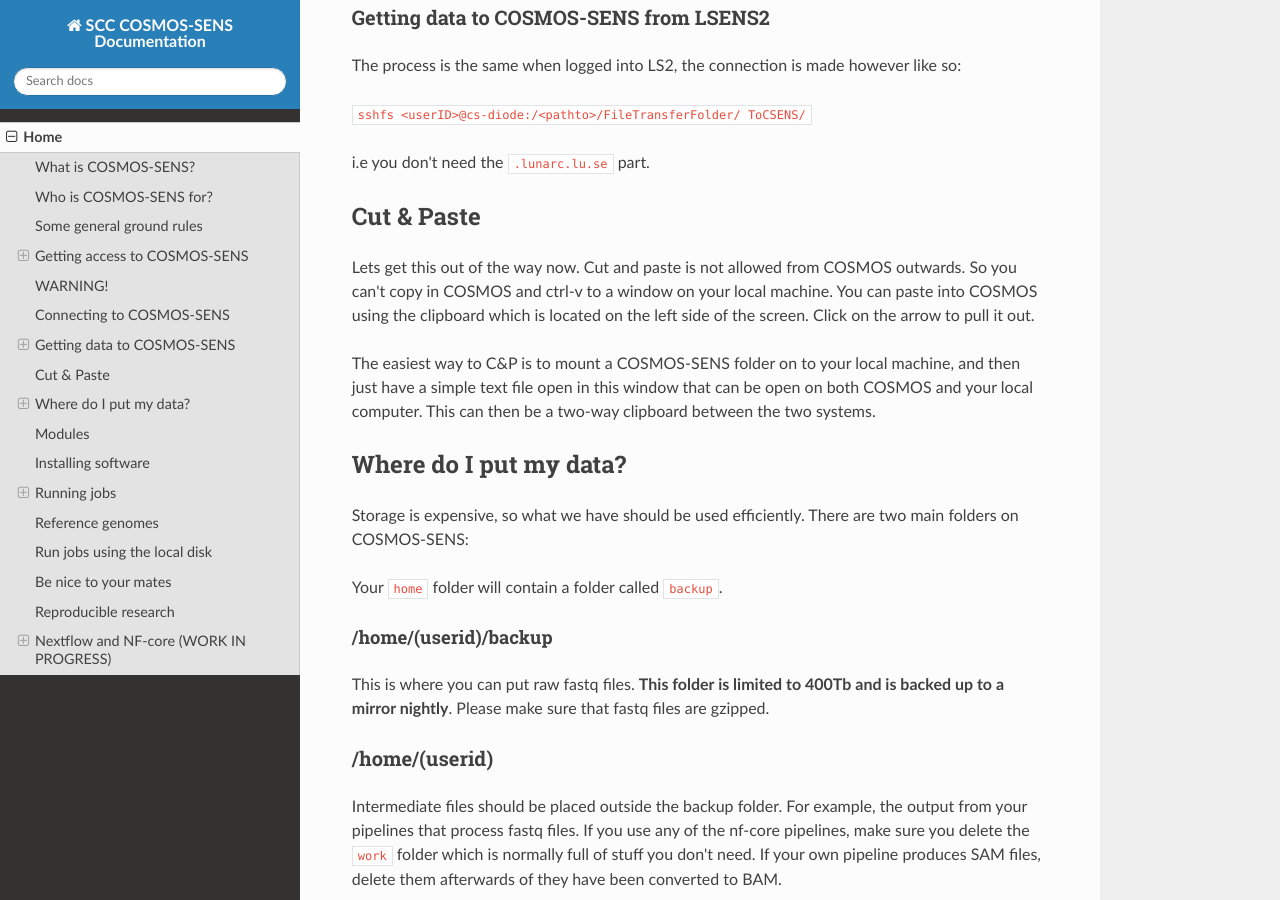
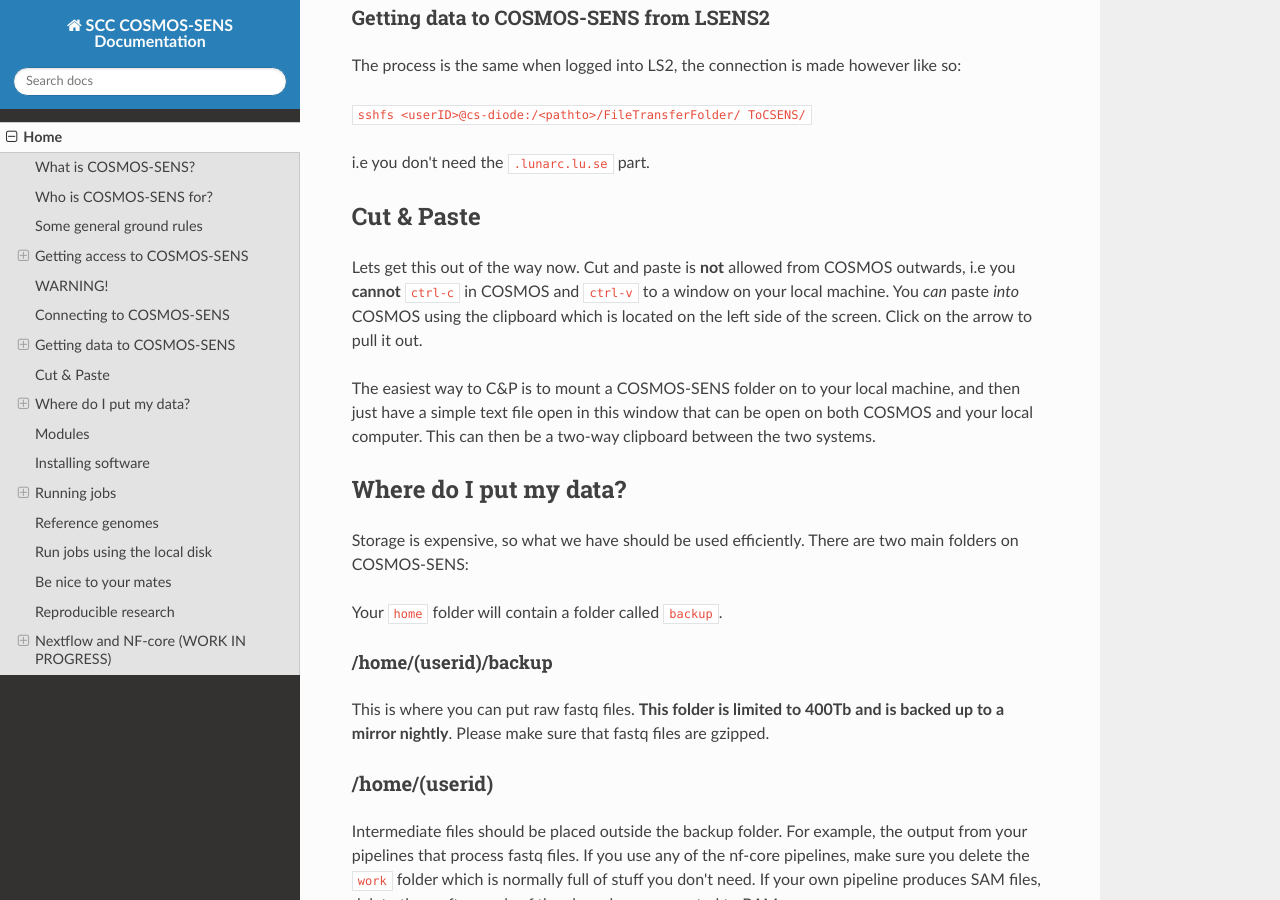
Before and after one commit to sccbioinformatics/SCC_CSENS_docs, an MkDocs documentation site: the page built from docs/index.md, in a window 1280 px wide and 900 px high, scrolled down 3467 px. Built offline with MkDocs 1.6.1, drawn with Linux system fonts in a browser that asks for light colours; nearby versions of some CDN libraries.

```diff
--- a/docs/index.md
+++ b/docs/index.md
@@ -107,7 +107,7 @@
 
 ## Cut & Paste
 
-Lets get this out of the way now. Cut and paste is not allowed from COSMOS outwards. So you can't copy in COSMOS and ctrl-v to a window on your local machine. You can paste into COSMOS using the clipboard which is located on the left side of the screen. Click on the arrow to pull it out.
+Lets get this out of the way now. Cut and paste is **not** allowed from COSMOS outwards, i.e you **cannot** `ctrl-c` in COSMOS and `ctrl-v` to a window on your local machine. You *can* paste *into* COSMOS using the clipboard which is located on the left side of the screen. Click on the arrow to pull it out.
 
 The easiest way to C&P is to mount a COSMOS-SENS folder on to your local machine, and then just have a simple text file open in this window that can be open on both COSMOS and your local computer. This can then be a two-way clipboard between the two systems.
 
```
